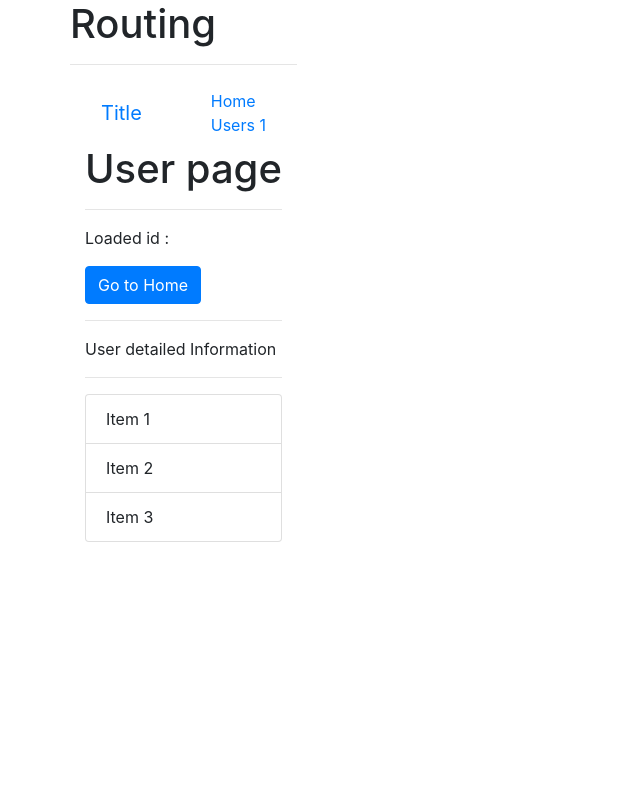
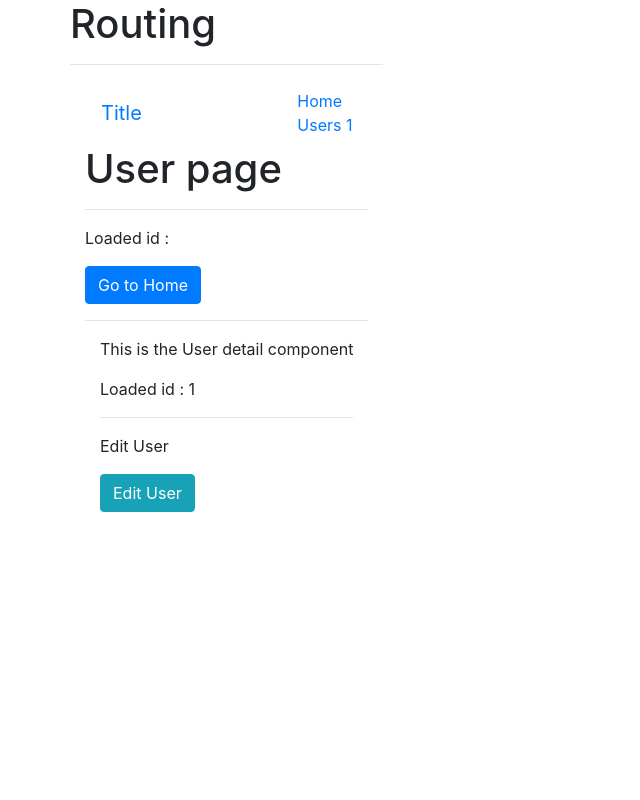
Before and after one commit to codefig/vue-js-learning, a Vue app: page /user/1 in a window 1280 px wide. Shown: the top 800 px of the page, without its empty margins (0-640 px from the left). Built offline with nearby package versions, Linux system fonts and the light colour scheme.

Commit message:
blocking routes with beforeEnter

```diff
--- a/src/App.vue
+++ b/src/App.vue
@@ -5,7 +5,9 @@
                <h1> Routing </h1>
                <hr>
                <app-header></app-header>
+               <router-view name="header-top"></router-view>
                <router-view></router-view>
+               <router-view name="header-bottom"></router-view>
             </div>
         </div>
     </div>
--- a/src/components/Header.vue
+++ b/src/components/Header.vue
@@ -9,5 +9,5 @@
 		</div>
 	</div>
 </template>
-<link rel="stylsheet" href="../assets/bootstrap.css">
+
 <style scoped></style>
--- a/src/components/UserDetail.vue
+++ b/src/components/UserDetail.vue
@@ -1,11 +1,14 @@
 <template>
-	<div>
-		<p>User detailed Information </p>
+	<div class="container" id="major">
+		<p> This is the User detail component </p>
+		<p> Loaded id  : {{ $route.params.id}} </p>
+
 		<hr>
-		<ul class="list-group">
-			<li class="list-group-item" style="cursor: pointer">Item 1</li>
-			<li class="list-group-item" style="cursor: pointer">Item 2</li>
-			<li class="list-group-item" style="cursor: pointer">Item 3</li>
-		</ul>
+		<p> Edit User </p>
+		<router-link
+		:to="{name: 'userEdit', params: {id: $route.params.id}, query : {locale: 'en', ans: '100'}, hash:'#data'}"
+		class="btn btn-info">Edit User</router-link>
+
+
 	</div>
 </template>
--- a/src/components/UserEdit.vue
+++ b/src/components/UserEdit.vue
@@ -1,9 +1,23 @@
 <template>
-	<div class="container">
+	<div class="container" id="major">
 		This is User edit component
+		<p>Locale : {{ $route.query.locale}} </p>
+		<p> answer : {{ $route.query.ans}} </p>
+
+		<div class='container'>
+		<div class="well well-sm">
+			Testing if you are allowed to leave
+			<button class="btn btn-primary">Confirm</button>
+		</div>
+	</div>
 	</div>
 </template>
 
+<style>
+	#major {
+		height:750px;
+	}
+</style>
 
 <script>
 
--- a/src/components/UserStart.vue
+++ b/src/components/UserStart.vue
@@ -2,9 +2,24 @@
 	<div class="container">
 		This is the user start component
 		<ul class="list-group">
-			<li class="list-group-item" style="cursor: pointer">Item 1</li>
-			<li class="list-group-item" style="cursor: pointer">Item 2</li>
-			<li class="list-group-item" style="cursor: pointer">Item 3</li>
+			<router-link
+			tag="li"
+			to = "/user/1"
+			class="list-group-item"
+			style="cursor: pointer">Item 1</router-link>
+
+			<router-link
+			tag="li"
+			to = "/user/2"
+			class="list-group-item"
+			style="cursor: pointer">Item 2</router-link>
+
+			<router-link
+			tag="li"
+			to = "/user/3"
+			class="list-group-item"
+			style="cursor: pointer">Item 3</router-link>
+
 		</ul>
 	</div>
 </template>
--- a/src/main.js
+++ b/src/main.js
@@ -7,8 +7,18 @@ Vue.use(VueRouter);
 
 const router = new VueRouter({
 	routes,
-	mode : 'history'
+	mode : 'history',
+	scrollBehavior(to, from, savedPosition){
+		if(to.hash){
+			return {selector : to.hash};
+		}
+	}
 });
+
+// router.beforeEach((to, from, next) => {
+// 	console.log('Using route guards')
+// 	next();
+// });
 
 new Vue({
   el: '#app',
--- a/src/routes.js
+++ b/src/routes.js
@@ -3,13 +3,33 @@ import Home from './components/Home.vue';
 import UserStart from './components/UserStart.vue';
 import UserEdit from './components/UserEdit.vue';
 import UserDetail from './components/UserDetail.vue';
+import Header from './components/Header.vue';
 
 
 export const routes = [
-	{ path : '', component : Home},
-	{ path : '/user/', component : User, children : [
+	{ path : '', name: 'home', components : {
+		default : Home,
+		'header-top' : Header,
+	}, beforeEnter: (to, from , next) => {
+		console.log('inside the routes file');
+		if(false){
+			console.log("Not allowed");
+			next();
+		}
+		else{
+
+		next(false);
+		}
+	}},
+
+	{ path : '/user', components : {
+		default : User,
+		'header-bottom': Header,
+	}, children : [
 	{ path : '', component : UserStart},
 	{ path : ':id', component : UserDetail},
-	{ path : ':id/edit', component : UserEdit},
+	{ path : ':id/edit', component : UserEdit, name: 'userEdit'},
 	]},
+
+	{path : '*', redirect:'/'}
 ];
```
